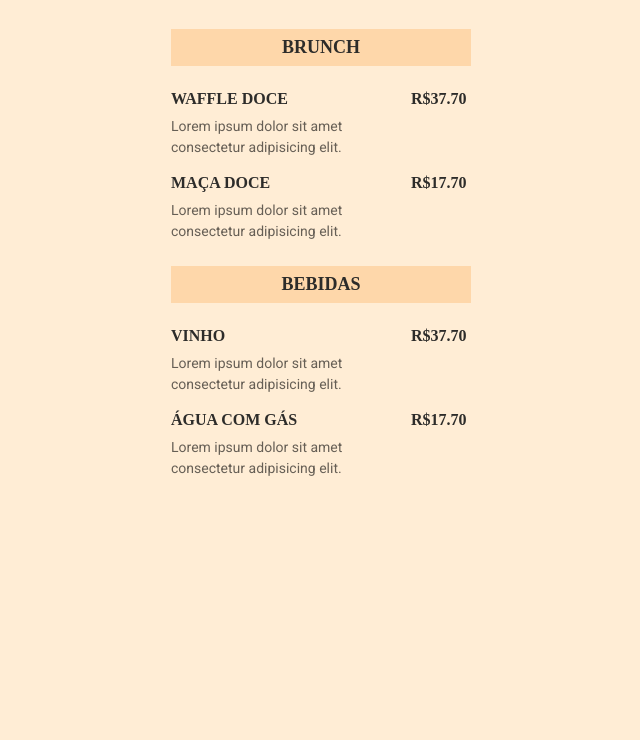
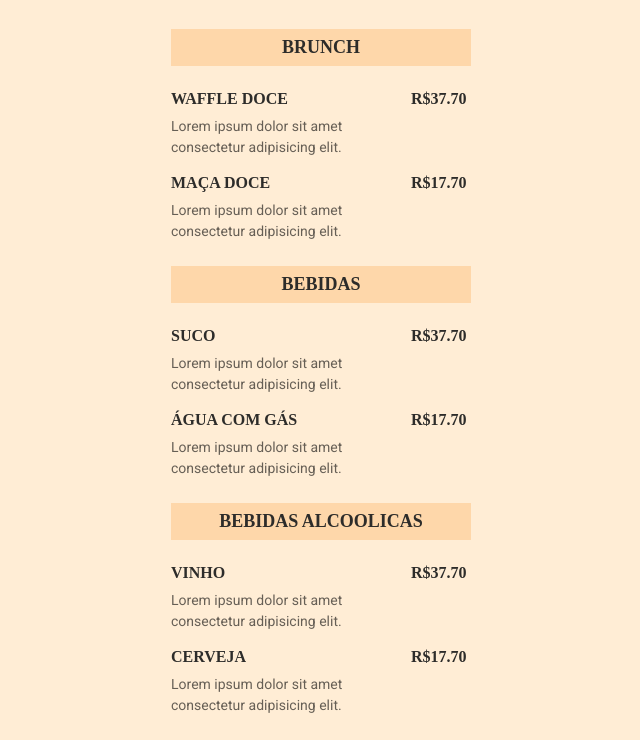
Before and after one commit to GabrielAlca/maratonaexplorer3, a plain HTML site: page index.html in a window 1280 px wide. Shown: the part 88-828 px from the top of the page, without its empty margins (319-959 px from the left). Before the commit the page ends 800 px from the top, so only its background shows below. Drawn offline with Linux system fonts and the light colour scheme; a web font is replaced by a local one.

Commit message:
Atualizado Menu - bebida alcoolica

```diff
--- a/index.html
+++ b/index.html
@@ -11,7 +11,7 @@
 
     <link rel="stylesheet" href="./style.css">
   </head>
-  <body>
+
 
   <header>
     <h1>Rocket<span>Coffee</span></h1>
@@ -55,7 +55,7 @@
    <ul>
      <li>
        <div class="details">
-           <h3>Vinho</h3>
+         <h3>Suco</h3>
          <p class="description">
            Lorem ipsum dolor sit amet consectetur adipisicing elit.
          </p>
@@ -80,5 +80,37 @@
      </li>
    </ul>
  </section>
+
+ <section>
+   <h2>Bebidas Alcoolicas</h2>
+
+   <ul>
+     <li>
+       <div class="details">
+         <h3>Vinho</h3>
+         <p class="description">
+           Lorem ipsum dolor sit amet consectetur adipisicing elit.
+         </p>
+       </div>
+        <strong class="price">
+          R$37.70
+        </strong>
+
+     </li>
+
+     <li>
+       <div class="details">
+         <h3>Cerveja</h3>
+         <p class="description">
+           Lorem ipsum dolor sit amet consectetur adipisicing elit.
+         </p>
+       </div>
+        <strong class="price">
+          R$17.70
+        </strong>
+
+     </li>
+   </ul>
+ </section>
 </body>
 </html>
```
Lines whose indentation alone changed are shown as unchanged.
